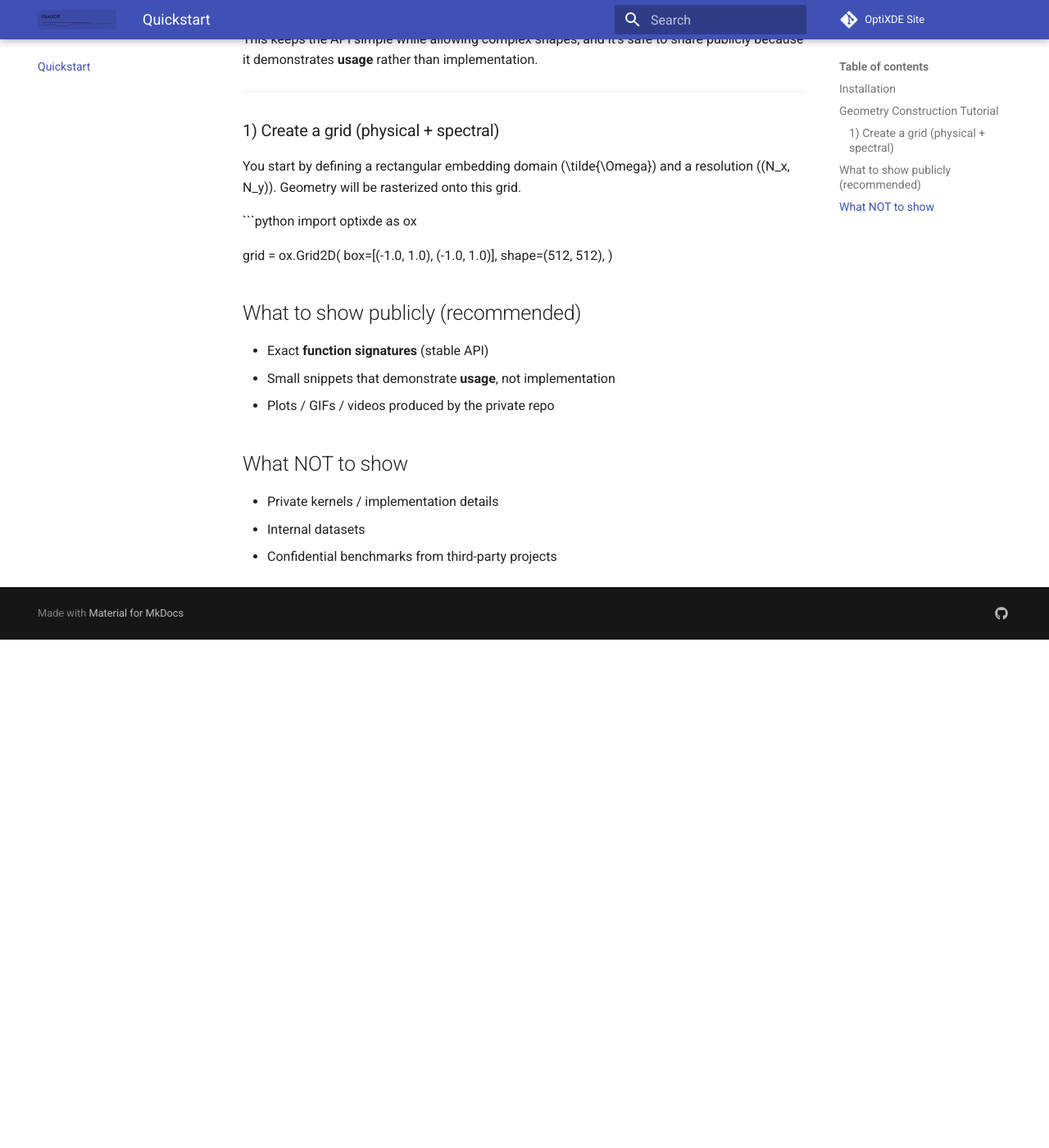
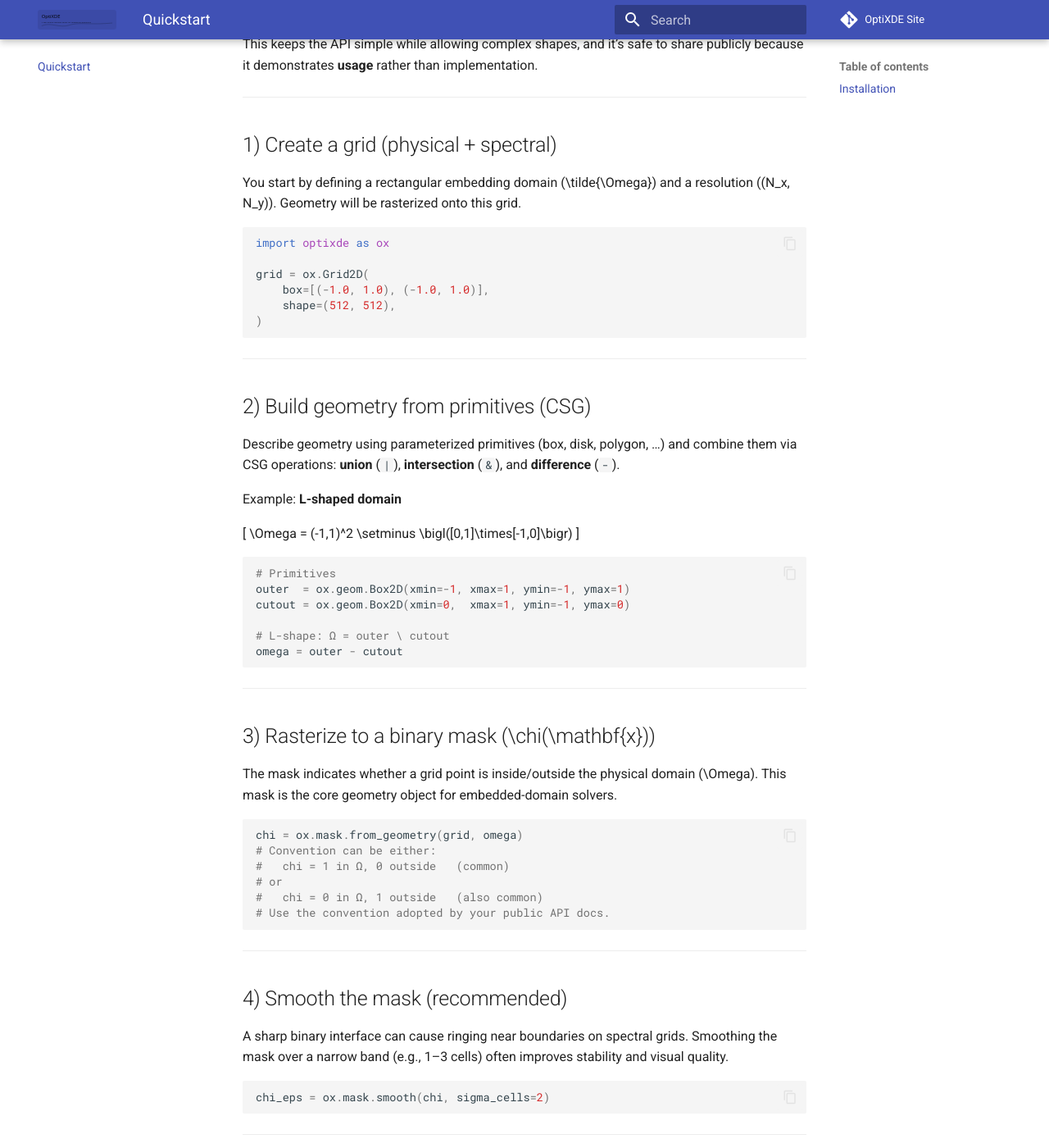
Before and after one commit to yangyLab/optixde-site, an MkDocs documentation site: the page built from docs/quickstart.md, in a window 1280 px wide and 1400 px high, scrolled down 667 px. Shown: the whole window at 82% size. Built offline with MkDocs 1.6.1 and Material for MkDocs 9.7.7, drawn with Linux system fonts in a browser that asks for light colours; comment, search, counter and statistics services are not loaded; before the commit the page ends 1447 px from its top, so only the background shows below that; some of the changed text lies outside the part shown.

Commit message:
Update quickstart.md

````diff
--- a/docs/quickstart.md
+++ b/docs/quickstart.md
@@ -13,7 +13,7 @@
 # Option B: request access to the private repo
 # (See the "Cite & Contact" page)
 ```
-## Geometry Construction Tutorial
+# Geometry Construction Tutorial
 
 OptiXDE runs on an FFT-compatible uniform grid, so geometry is represented **implicitly** as a *mask field* on that grid (not a mesh). The recommended public-facing pipeline is:
 
@@ -23,7 +23,7 @@
 
 ---
 
-### 1) Create a grid (physical + spectral)
+## 1) Create a grid (physical + spectral)
 
 You start by defining a rectangular embedding domain \(\tilde{\Omega}\) and a resolution \((N_x, N_y)\). Geometry will be rasterized onto this grid.
 
@@ -34,16 +34,98 @@
     box=[(-1.0, 1.0), (-1.0, 1.0)],
     shape=(512, 512),
 )
+```
 
+---
 
-## What to show publicly (recommended)
+## 2) Build geometry from primitives (CSG)
 
-- Exact **function signatures** (stable API)
-- Small snippets that demonstrate **usage**, not implementation
-- Plots / GIFs / videos produced by the private repo
+Describe geometry using parameterized primitives (box, disk, polygon, …) and combine them via CSG operations: **union** (`|`), **intersection** (`&`), and **difference** (`-`).
 
-## What NOT to show
+Example: **L-shaped domain**
 
-- Private kernels / implementation details
-- Internal datasets
-- Confidential benchmarks from third-party projects
+\[
+\Omega = (-1,1)^2 \setminus \bigl([0,1]\times[-1,0]\bigr)
+\]
+
+```python
+# Primitives
+outer  = ox.geom.Box2D(xmin=-1, xmax=1, ymin=-1, ymax=1)
+cutout = ox.geom.Box2D(xmin=0,  xmax=1, ymin=-1, ymax=0)
+
+# L-shape: Ω = outer \ cutout
+omega = outer - cutout
+```
+
+---
+
+## 3) Rasterize to a binary mask \(\chi(\mathbf{x})\)
+
+The mask indicates whether a grid point is inside/outside the physical domain \(\Omega\). This mask is the core geometry object for embedded-domain solvers.
+
+```python
+chi = ox.mask.from_geometry(grid, omega)
+# Convention can be either:
+#   chi = 1 in Ω, 0 outside   (common)
+# or
+#   chi = 0 in Ω, 1 outside   (also common)
+# Use the convention adopted by your public API docs.
+```
+
+---
+
+## 4) Smooth the mask (recommended)
+
+A sharp binary interface can cause ringing near boundaries on spectral grids. Smoothing the mask over a narrow band (e.g., 1–3 cells) often improves stability and visual quality.
+
+```python
+chi_eps = ox.mask.smooth(chi, sigma_cells=2)
+```
+
+---
+
+## 5) Attach boundary data (embedded / penalty BC)
+
+For non-periodic or irregular domains on an FFT grid, boundary conditions are typically enforced through an **embedded/penalty** mechanism.
+
+```python
+g = ox.bc.dirichlet_value(lambda x, y: 0.0)  # homogeneous Dirichlet
+bc = ox.bc.EmbeddedDirichlet(mask=chi_eps, value=g, eta=1e-6)
+```
+
+---
+
+## 6) Solve a PDE on the embedded geometry (Poisson example)
+
+Below is a usage-only example: pass the grid, RHS, and embedded boundary handler. The solver remains matrix-free and FFT-based.
+
+```python
+f = ox.field.from_function(grid, lambda x, y: 1.0)  # RHS
+
+u = ox.solve.poisson(
+    grid=grid,
+    rhs=f,
+    bc=bc,
+    backend="torch",  # or "numpy"
+)
+```
+
+---
+
+## 7) Visualize / export (public-friendly)
+
+On the public site, prefer showing **plots / GIFs / videos** produced by the private repo, without exposing internals.
+
+```python
+ox.viz.imshow(u, title="Poisson on L-shaped domain")
+ox.io.save_image("poisson_Lshape.png", u)
+```
+
+---
+
+## Notes & Best Practices
+
+- **Padding**: If the physical boundary is close to the embedding box boundary, enlarge \(\tilde{\Omega}\) (add padding) to reduce FFT wrap-around artifacts.
+- **Penalty parameter \(\eta\)**: Smaller \(\eta\) enforces boundary conditions more strongly but may increase stiffness. Start around `1e-6` and tune per problem.
+- **CSG scales well**: Complex engineering shapes can be built by composing simple primitives using `|`, `&`, and `-` before rasterization.
+- **Keep the public API stable**: Share exact function signatures and small usage snippets; avoid implementation details (kernels, internal datasets, or confidential benchmarks).
````
